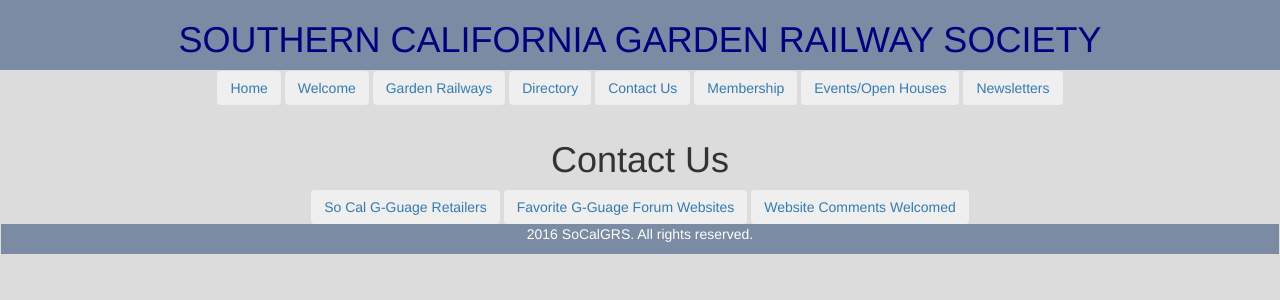
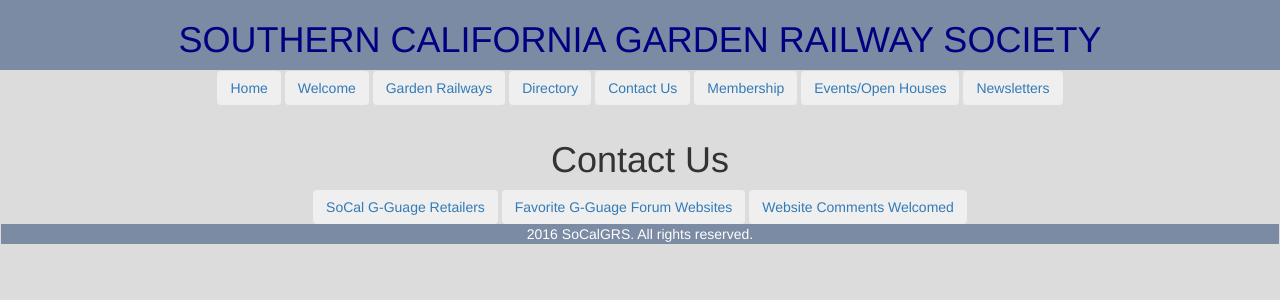
Before and after one commit to djacobs74/soCalGRS, a Django app: page /contact/ in a window 1280 px wide. Shown: the top 300 px of the page. Run offline with Django 3.2, Linux system fonts and the light colour scheme; some libraries are stand-ins or nearby versions.

Commit message:
footer fixes

```diff
--- a/socalgrs/templates/footer.html
+++ b/socalgrs/templates/footer.html
@@ -22,14 +22,14 @@
 <nav class="navBox text-center navbar navbar-light bg-faded fixed-bottom">
 	<div class="container-fluid">
 		<div class="row">
-	  		<form class="form-inline">
-			    <a href="#"><button class="btn btn-outline-success" type="button">So Cal G-Guage Retailers</button></a>
+	  		<div class="form-inline">
+			    <a href="#"><button class="btn btn-outline-success" type="button">SoCal G-Guage Retailers</button></a>
 			    <a href="#"><button class="btn btn-outline-success" type="button">Favorite G-Guage Forum Websites</button></a>
 			    <a href="#"><button class="btn btn-outline-success" type="button">Website Comments Welcomed</button></a>
-	  		</form>
+	  		</div>
 	  	</div>
   		<div class="row rights">
-  			<p>2016 SoCalGRS. All rights reserved.</p>
+  			<span class="align-middle">2016 SoCalGRS. All rights reserved.</span>
   		</div>
   	</div>
 </nav>
```
